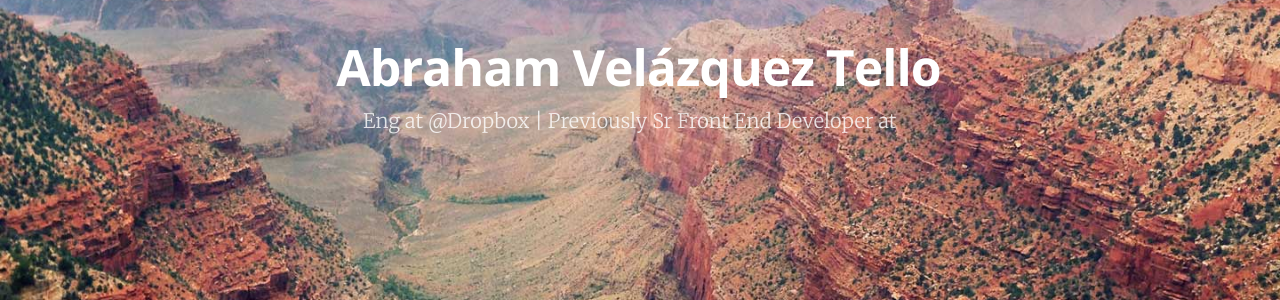
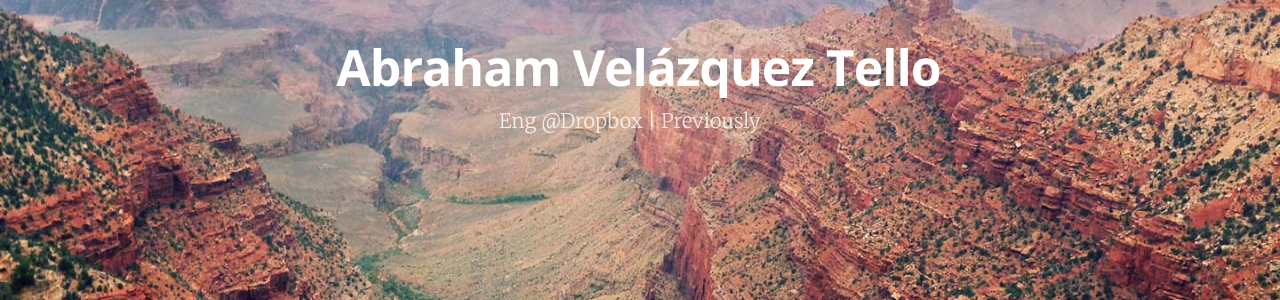
Before and after one commit to lunaroja/abrahamvelazquez.github.io, a Jekyll site: the page built from index.html, in a window 1280 px wide. Shown: the part 367-667 px from the top of the page. Built offline with Jekyll 4.4.1, drawn with Linux system fonts in a browser that asks for light colours; nearby versions of some CDN libraries; Markdown is read by kramdown in place of the engine named in the settings; the list of posts is cut into pages by our own code.

Commit message:
New Job!

```diff
--- a/_config.yml
+++ b/_config.yml
@@ -1,5 +1,5 @@
 name: 'Abraham Velázquez Tello'
-description: 'Eng at @Dropbox | Previously Sr Front End Developer at '
+description: 'Eng @Dropbox | Previously '
 logo: '//gravatar.com/avatar/8ed5818f87bbd8bf79e7b36c440e45b9?s=200'
 url: 'http://abraham.mx'
 sourcecode: 'https://github.com/abrahamvelazquez/abrahamvelazquez.github.io'
```
